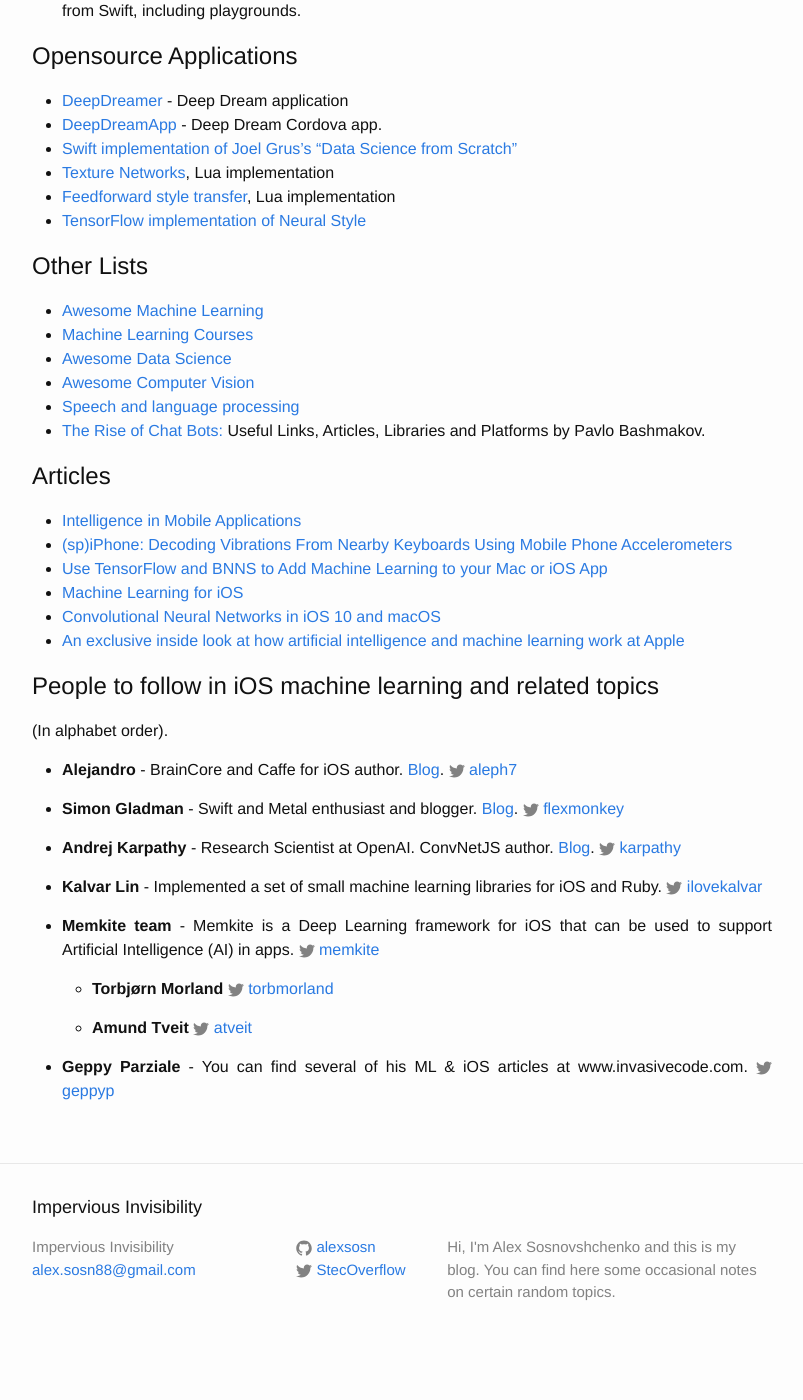
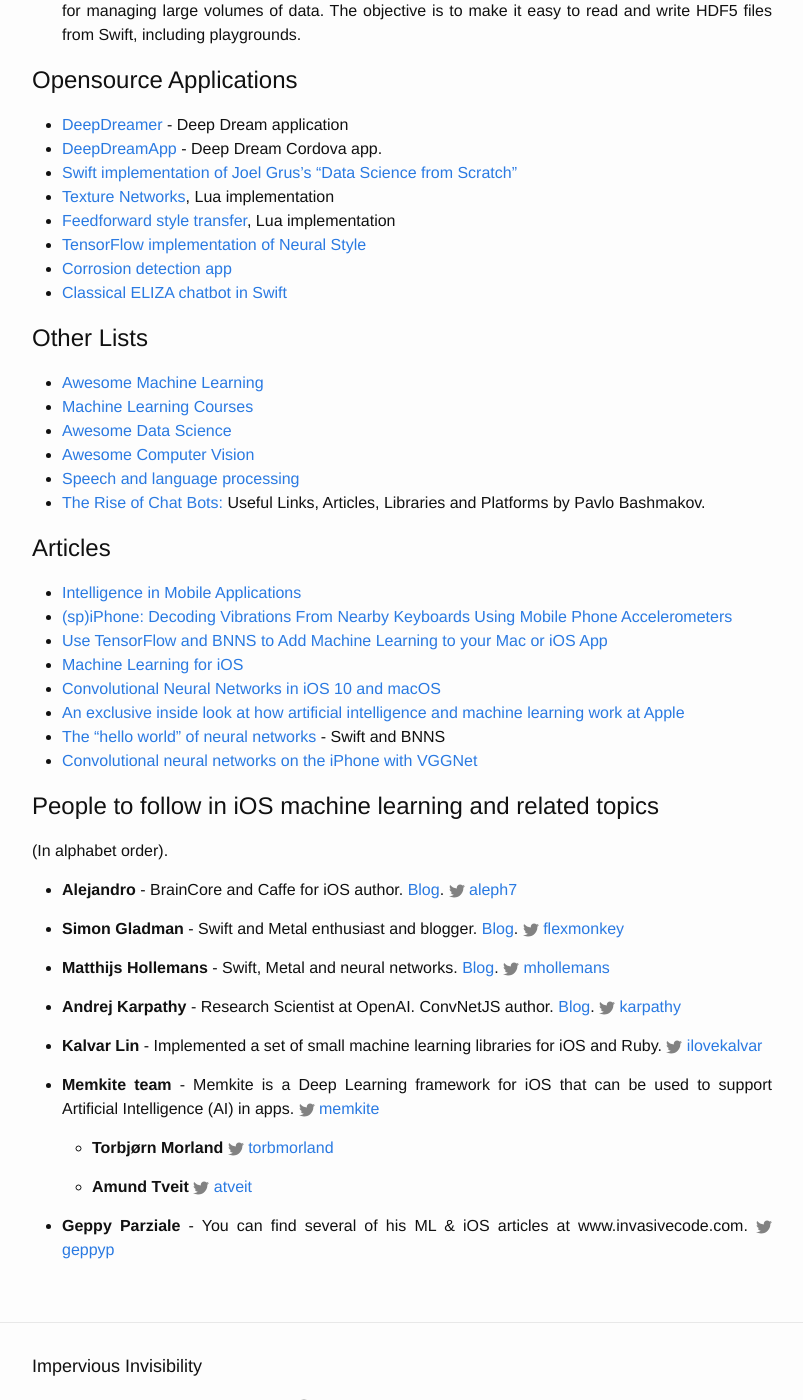
Before and after one commit to alexsosn/alexsosn.github.io, a Jekyll site: the page built from _posts/2015-11-05-iOS-ML.markdown, in a window 1280 px wide and 1400 px high, scrolled down 7464 px. Shown: the whole window, without its empty margins (238-1041 px from the left). Built offline with Jekyll 4.4.1, drawn with Linux system fonts in a browser that asks for light colours; before the commit the page ends 8828 px from its top, so only the background shows below that; some of the changed text lies outside the part shown.

Commit message:
libs, articles, people

```diff
--- a/_posts/2015-11-05-iOS-ML.markdown
+++ b/_posts/2015-11-05-iOS-ML.markdown
@@ -251,6 +252,8 @@ Metal & Swift](https://realm.io/news/swift-summit-simon-gladman-metal/) - a vide
 * [Texture Networks](https://github.com/DmitryUlyanov/texture_nets), Lua implementation
 * [Feedforward style transfer](https://github.com/jcjohnson/fast-neural-style), Lua implementation
 * [TensorFlow implementation of Neural Style](https://github.com/cysmith/neural-style-tf)
+* [Corrosion detection app](https://github.com/jmolayem/corrosionapp)
+* [Classical ELIZA chatbot in Swift](https://gist.github.com/hollance/be70d0d7952066cb3160d36f33e5636f)
 
 # Other Lists
 * [Awesome Machine Learning](https://github.com/josephmisiti/awesome-machine-learning)
@@ -268,12 +271,15 @@ Using Mobile Phone Accelerometers](http://www.cc.gatech.edu/~traynor/papers/tray
 * [Machine Learning for iOS](https://www.invasivecode.com/weblog/machine-learning-swift-ios/)
 * [Convolutional Neural Networks in iOS 10 and macOS](https://www.invasivecode.com/weblog/convolutional-neural-networks-ios-10-macos-sierra/)
 * [An exclusive inside look at how artificial intelligence and machine learning work at Apple](https://backchannel.com/an-exclusive-look-at-how-ai-and-machine-learning-work-at-apple-8dbfb131932b)
+* [The “hello world” of neural networks](http://matthijshollemans.com/2016/08/24/neural-network-hello-world/) - Swift and BNNS
+* [Convolutional neural networks on the iPhone with VGGNet](http://matthijshollemans.com/2016/08/30/vggnet-convolutional-neural-network-iphone/)
 
 # People to follow in iOS machine learning and related topics
 \(In alphabet order\).
 
 * **Alejandro** - BrainCore and Caffe for iOS author. [Blog](http://a-coding.com). {% include icon-twitter.html username="aleph7" %}
 * **Simon Gladman** - Swift and Metal enthusiast and blogger. [Blog](http://flexmonkey.blogspot.com/). {% include icon-twitter.html username="flexmonkey" %}
+* **Matthijs Hollemans** - Swift, Metal and neural networks. [Blog](http://matthijshollemans.com/). {% include icon-twitter.html username="mhollemans" %}
 * **Andrej Karpathy** - Research Scientist at OpenAI. ConvNetJS author. [Blog](http://karpathy.github.io/). {% include icon-twitter.html username="karpathy" %}
 * **Kalvar Lin** - Implemented a set of small machine learning libraries for iOS and Ruby. {% include icon-twitter.html username="ilovekalvar" %}
 * **Memkite team** - Memkite is a Deep Learning framework for iOS that can be used to support Artificial Intelligence (AI) in apps. {% include icon-twitter.html username="memkite" %}
```
Also changed, not shown: other parts of _posts/2015-11-05-iOS-ML.markdown (+1 -0 lines).
